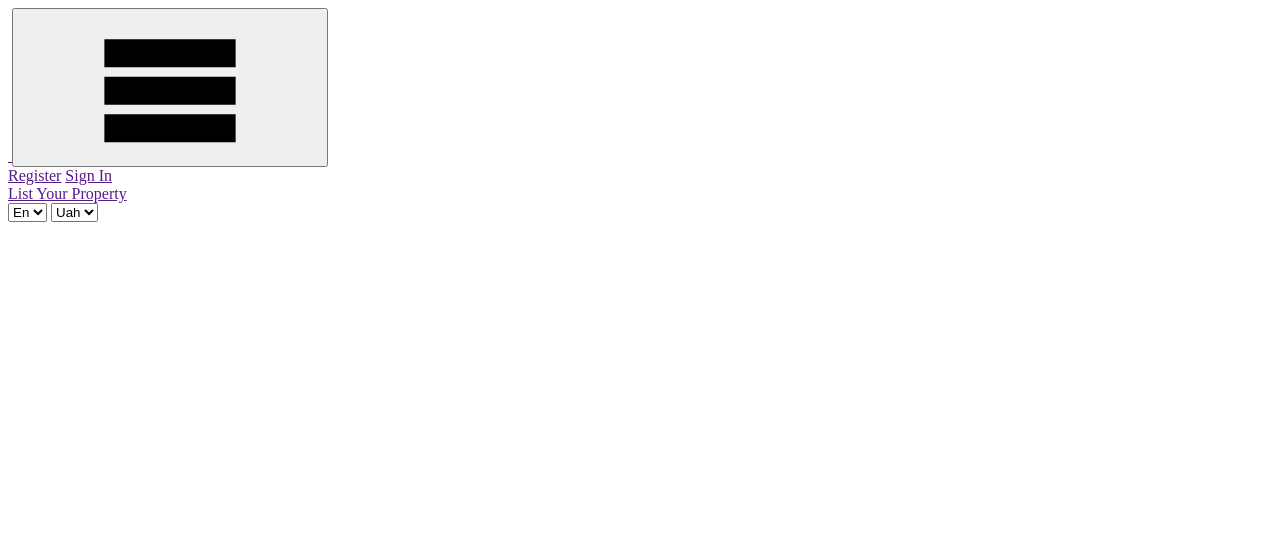
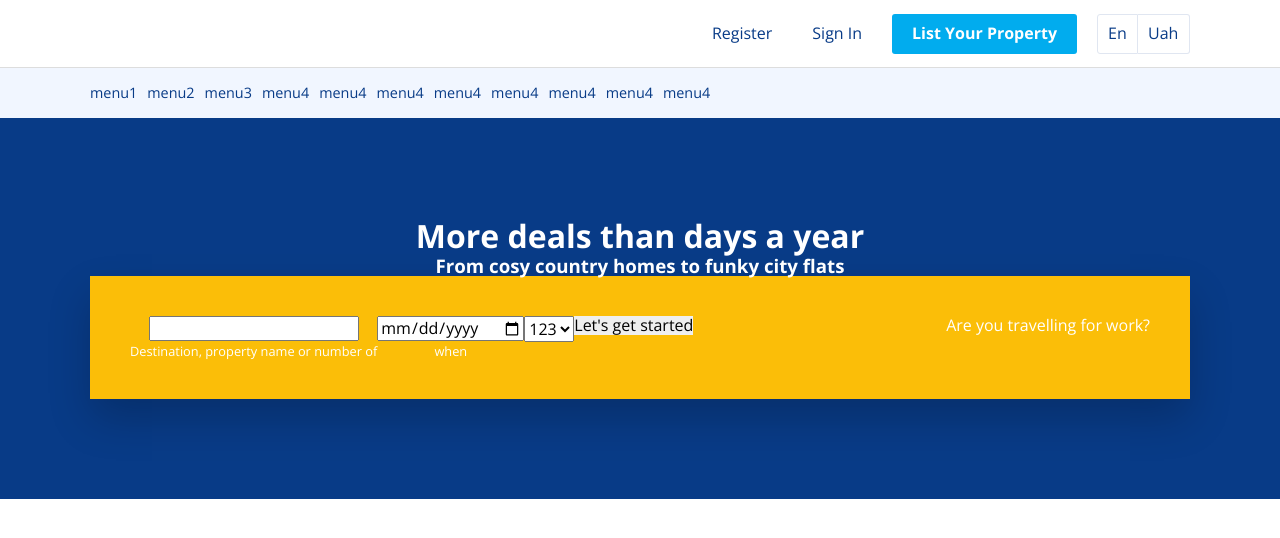
Before and after one commit to wolkan777/gfp-saas, a website: page index.html in a window 1280 px wide. Drawn offline with nearby package versions, Linux system fonts and the light colour scheme.

Commit message:
showcase eklendi

```diff
--- a/gulpfile.js
+++ b/gulpfile.js
@@ -13,6 +13,7 @@ function style() {
         }))
         .pipe(autoprefixer())
         .pipe(gulp.dest('./dist'))
+
 }
 
 function watch() {
@@ -22,7 +23,7 @@ function watch() {
             baseDir: './'
         }
     });
-    gulp.watch('./scss/*/*.scss', style)
+    gulp.watch('./scss/**/*.scss', style)
     gulp.watch('./*.html').on('change', browserSync.reload);
     gulp.watch('./js/*.js').on('change', browserSync.reload);
 }
--- a/index.html
+++ b/index.html
@@ -3,11 +3,11 @@
 
 <head>
     <meta charset="UTF-8">
-    <meta name="viewport" content="width=s, initial-scale=1.0">
     <title>Document</title>
+    <meta name="viewport" content="width=device-width, initial-scale=1, shrink-to-fit=no">
     <link href="https://fonts.googleapis.com/css?family=Open+Sans:300,300i,400,400i,700,700i&display=swap"
         rel="stylesheet">
-    <link rel="stylesheet" href="dist//main.css">
+    <link rel="stylesheet" href="dist/main.css">
 </head>
 
 <body>
@@ -24,7 +24,7 @@
             <a class="Header-logo" href="">
                 <img src="img/site-logo.png" alt="">
             </a>
-            <button class="Header-switch" type="button">
+            <button class="Header-switch button button-icon" type="button">
                 <svg class="icon icon-menu">
                     <use xlink:href="#icon-menu"></use>
                 </svg>
@@ -34,8 +34,7 @@
                     <a href="">Register</a>
                     <a href="">Sign In</a>
                 </div>
-
-                <a class="button" href="">List Your Property</a>
+                <a class=" Header-menu-property button button-blue" href="">List Your Property</a>
                 <div class="Header-menu-helper">
                     <select>
                         <option value="">En</option>
@@ -47,6 +46,60 @@
             </div>
         </div>
     </header>
+    <nav class="Navigation">
+        <div class="container">
+            <a class="Navigation-item" href="">menu1</a>
+            <a class="Navigation-item" href="">menu2</a>
+            <a class="Navigation-item" href="">menu3</a>
+            <a class="Navigation-item" href="">menu4</a>
+            <a class="Navigation-item" href="">menu4</a>
+            <a class="Navigation-item" href="">menu4</a>
+            <a class="Navigation-item" href="">menu4</a>
+            <a class="Navigation-item" href="">menu4</a>
+            <a class="Navigation-item" href="">menu4</a>
+            <a class="Navigation-item" href="">menu4</a>
+            <a class="Navigation-item" href="">menu4</a>
+        </div>
+    </nav>
+    <main class="Main">
+        <section class="Showcase">
+            <div class="container">
+                <h1>More deals than days a year</h1>
+                <h3>From cosy country homes to funky city flats</h3>
+                <div class="Search">
+                    <form class="Search-form" action="">
+                        <div>
+                            <div>
+                                <input type="text">
+                            </div>
+                            <small>Destination, property name or number of</small>
+                        </div>
+                        <div>
+                            <div>
+                                <input type="date">
+                            </div>
+                            <small>when</small>
+                        </div>
+                        <div>
+                            <select name="" id="">
+                                <option value="">123</option>
+                            </select>
+                        </div>
+                        <div>
+                            <button type="button">
+                                Let's get started
+                            </button>
+                        </div>
+                        <div class="asd">
+                            Are you travelling for work?
+                        </div>
+                    </form>
+                </div>
+            </div>
+        </section>
+    </main>
+    <script src="js/jquery-3.5.0.min.js"></script>
+    <script src="js/main.js"></script>
 </body>
 
 </html>
--- /dev/null
+++ b/js/main.js
@@ -0,0 +1,7 @@
+$(".Header-switch").on('click', function () {
+    if ($('Header').is('.menu-show')) {
+        $('.Header').removeClass('menu-show')
+    } else {
+        $('.Header').addClass('menu-show')
+    }
+})
--- a/scss/config/mixin.scss
+++ b/scss/config/mixin.scss
@@ -1,15 +1,15 @@
 @mixin mq($width: "tablet") {
-    @if ($width== "tablet") {
+    @if ($width == "tablet") {
         // Medium devices (tablets, 768px and up)
         @media (min-width: 768px) {
             @content;
         }
-    } @else if($width== "desktop") {
+    } @else if($width == "desktop") {
         // Large devices (desktops, 992px and up)
         @media (min-width: 992px) {
             @content;
         }
-    } @else if ($width: "large") {
+    } @else if($width == "large") {
         // Extra large devices (large desktops, 1200px and up)
         @media (min-width: 1200px) {
             @content;
--- a/scss/config/variable.scss
+++ b/scss/config/variable.scss
@@ -1,10 +1,13 @@
-$max-width: 1200px;
+$max-width: 1140px;
 $gutter: 20px;
 $border-radius: 3px;
 $finger-size: 40px; // kullanıcı 40-42px genişliğinde ve büyüklüğündeli kutuya rahat tıklayabiliyor. :))
+$font-size: 16px;
+$font-size-small: 0.9em;
 //////////////
 $color-navy: #083b87;
 $color-blue: #01acee;
 $color-soft-blue: #f1f6ff;
+$color-yellow:#FBBE08;
 //////////////
 $font-family: "Open Sans", Roboto, Arial, sans-serif;
--- a/scss/global/header.scss
+++ b/scss/global/header.scss
@@ -1,40 +1,70 @@
 .Header {
+    height: 68px;
     border-bottom: 1px solid #ddd;
     .container {
+        height: 100%;
         position: relative;
         display: flex;
         align-items: center;
-        height: 64px;
     }
     &-switch {
+        position: relative;
+        left: 10px;
         margin-left: auto;
         @include mq() {
             display: none;
         }
     }
-
     &-menu {
-        //display: none;
+        pointer-events: none;
+        opacity: 0;
+        transform: translateX(100%);
+        transition: 0.2s;
+        display: flex;
         position: absolute;
         left: 0;
         right: 0;
         top: 100%;
-        background-color: #ccc;
-        display: flex;
+        padding-bottom: 20px;
+        padding-left: $gutter;
+        padding-right: $gutter;
         flex-direction: column;
-        align-items: center;
+        background-color: #fff;
+        box-shadow: 0 20px 30px rgba(black, 0.2);
+
+        .Header.menu-show & {
+            pointer-events: auto;
+            opacity: 1;
+            transform: translateY(0);
+        }
 
         @include mq() {
-            display: flex;
+            opacity: 1;
+            transform: translateY(0);
+            transition: 0s;
             margin-left: auto;
+            flex-direction: row;
+            position: static;
+            box-shadow: none;
+            background-color: transparent;
+            padding-left: 0;
+            padding-right: 0;
+            padding-bottom: 0;
         }
+
         &-user {
             margin-right: 10px;
             display: flex;
             flex-direction: column;
+            align-items: center;
+            @include mq() {
+                flex-direction: row;
+            }
             a {
+                width: 100%;
                 display: inline-flex; //içindeki yazıları ortalamak için
                 align-items: center;
+                justify-content: center;
                 padding-left: 20px; // tıklanacak alanı da böylece artırmış olduk :)))
                 padding-right: 20px;
                 height: $finger-size;
@@ -44,9 +74,22 @@
             }
         }
 
+        &-property {
+            margin-top: 20px;
+            justify-content: center;
+            @include mq(){
+                margin-top: 0;
+            }
+        }
+
         &-helper {
+            margin-top: 20px;
             display: flex;
-            margin-left: 20px;
+            justify-content: center;
+            @include mq() {
+                margin-left: 20px;
+                margin-top: 0;
+            }
             select {
                 appearance: none;
                 background-color: transparent;
--- /dev/null
+++ b/scss/global/navigation.scss
@@ -0,0 +1,16 @@
+.Navigation {
+    height: 50px;
+    background-color: $color-soft-blue;
+    .container {
+        height: 100%;
+        display: flex;
+        align-items: center;
+        overflow-x: scroll;
+    }
+
+    &-item {
+        margin-right: 10px;
+        font-size: $font-size-small;
+
+    }
+}
--- a/scss/helper/global.scss
+++ b/scss/helper/global.scss
@@ -1,16 +1,17 @@
+body {
+    font-family: "Open Sans", sans-serif;
+}
+
 .container {
     max-width: $max-width;
     margin-left: auto; // margin : 0 auto verseydik performans açısından daha kötü 4 tane görev vermiş oluyoruz...
     margin-right: auto;
     padding-left: $gutter;
+    padding-right: $gutter;
 }
 
 a {
     color: $color-navy;
-}
-
-body {
-    font-family: "Open Sans", sans-serif;
 }
 
 .button {
@@ -21,15 +22,28 @@ body {
     height: $finger-size;
     color: #fff;
     font-weight: bold;
-    background-color: $color-blue;
+    background-color: transparent;
     border-radius: $border-radius;
+
+    &-icon {
+        // align-items: center;
+        color: black;
+        padding-left: 0;
+        padding-right: 0;
+        width: $finger-size;
+    }
+
+    &-blue {
+        background-color: $color-blue;
+    }
 }
 
 .icon {
+    align-items: center;
     display: inline-block;
-    width: 20px;
-    height: 20px;
+    width: 32px;
+    height: 32px;
     stroke-width: 0;
     stroke: currentColor;
     fill: currentColor;
-  }
+}
--- a/scss/main.scss
+++ b/scss/main.scss
@@ -6,3 +6,7 @@
 @import "helper/global";
 //
 @import "global/header";
+@import "global/navigation";
+//
+
+@import "pages/index";
--- /dev/null
+++ b/scss/pages/index.scss
@@ -0,0 +1,21 @@
+.Showcase {
+    text-align: center;
+    color: #fff;
+    padding-top: 100px;
+    padding-bottom: 100px;
+    background-color: $color-navy;
+}
+
+.Search {
+    background-color: $color-yellow;
+    padding: 40px;
+    box-shadow: 0 20px 40px rgba(black, 0.2);
+    &-form {
+        position: relative;
+        display: flex;
+    }
+    .asd {
+        position: absolute;
+        right: 0;
+    }
+}
```
Also changed, not shown: css/main.css, dist/main.css, js/jquery-3.5.0.min.js (added).
